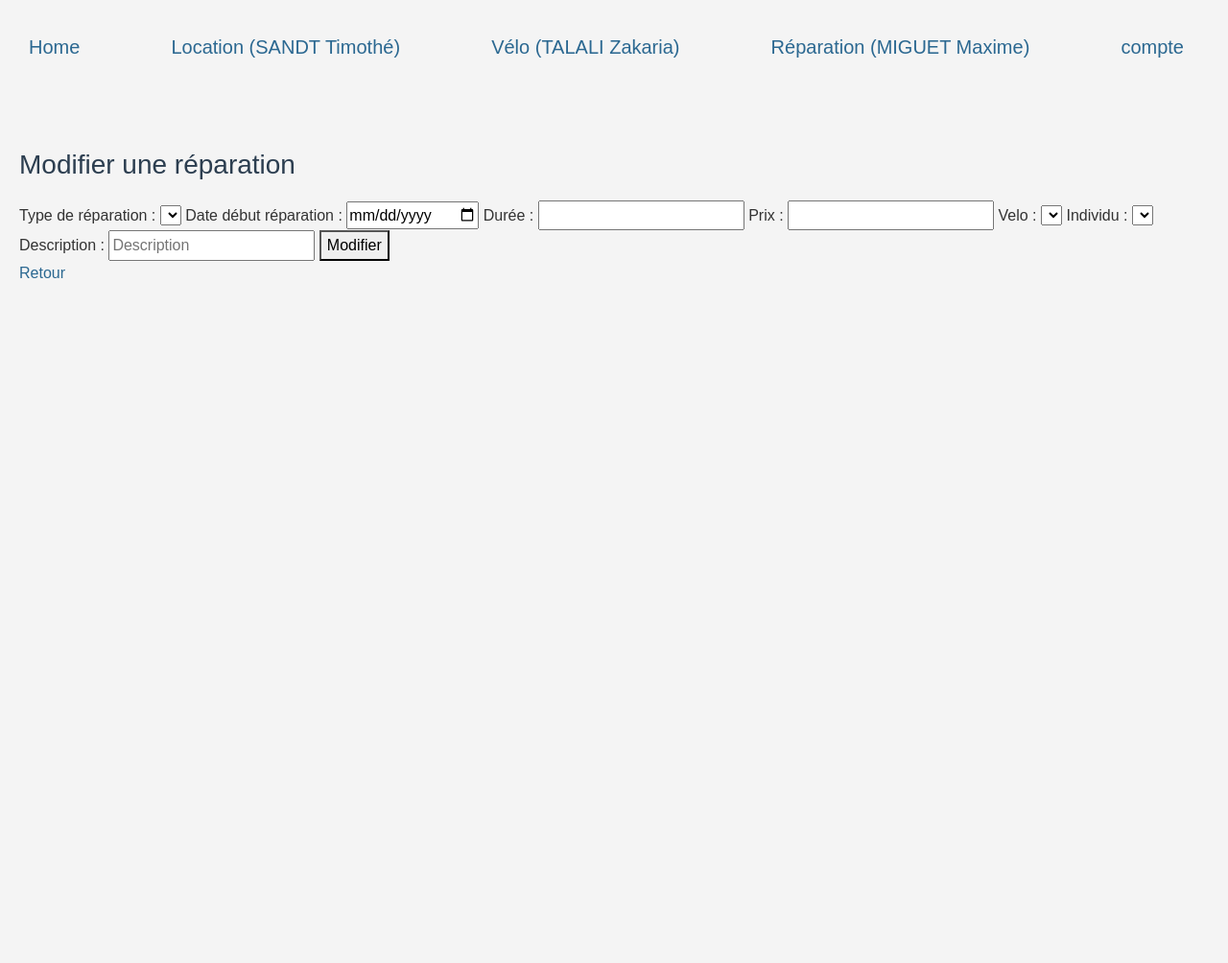
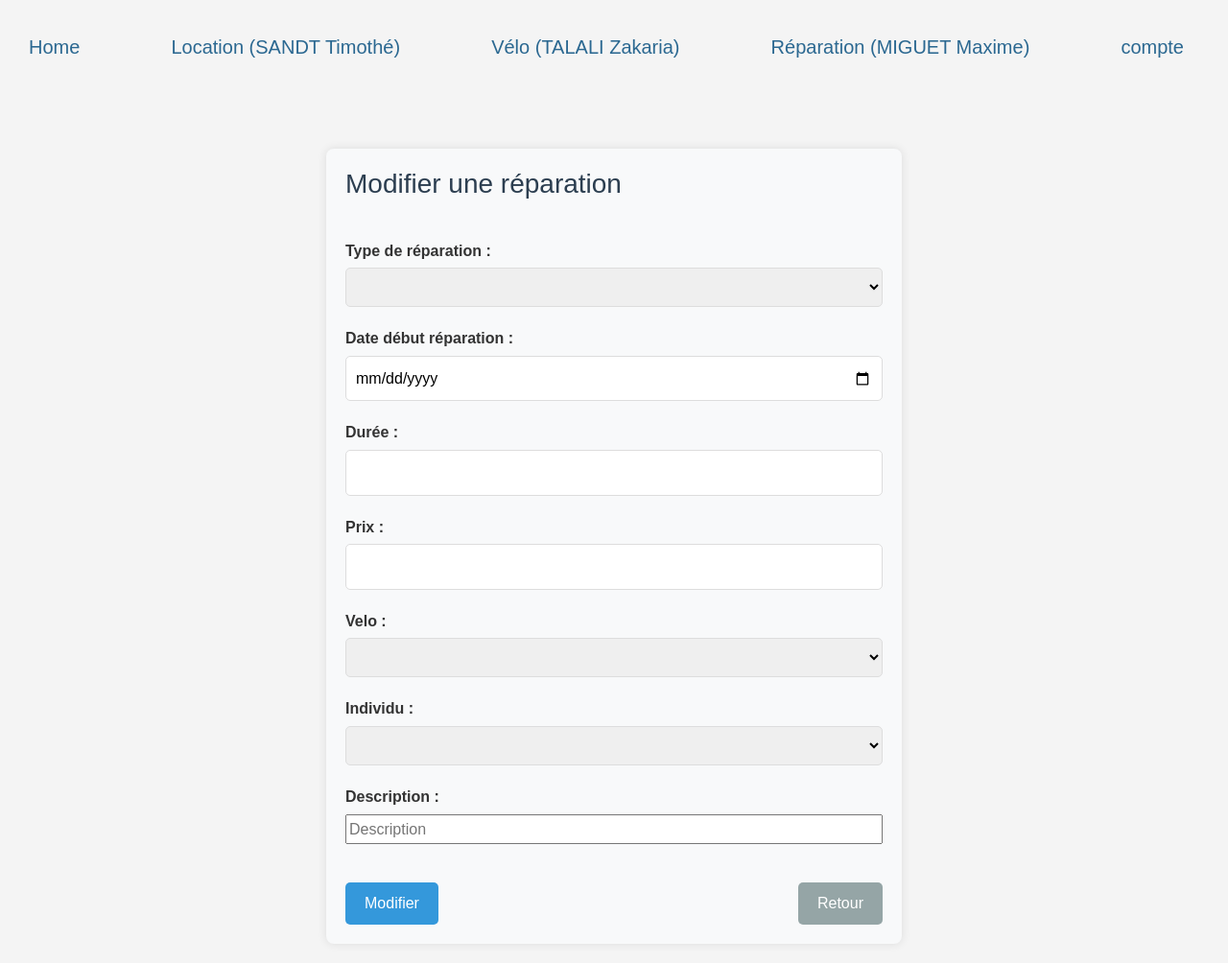
Before and after one commit to TimotheSandt/SAE1.03-1.04, a Flask app: page /reparation/edit/ in a window 1280 px wide. Shown: the whole page at 96% size. Before the commit the page ends 290 px from the top, so only its background shows below. Run offline with Flask 3, Linux system fonts and the light colour scheme; data that the repository does not hold is empty; some libraries are stand-ins or nearby versions.

Commit message:
new style reparation

```diff
--- a/www/templates/nav.html
+++ b/www/templates/nav.html
@@ -6,21 +6,21 @@
         <a class="navbar-brand" href="/location/show">Location (SANDT Timothé)</a>
         <div class="hidden">
             <a class="navbar-brand" href="/location/add">CRUD</a>
-            <a class="navbar-brand" href="/location/etat">Etat</a>
+            <a class="navbar-brand" href="/location/etat">État</a>
         </div>
     </div>
     <div class="liens">
         <a class="navbar-brand" href="/velo/show">Vélo (TALALI Zakaria)</a>
         <div class="hidden">
             <a class="navbar-brand" href="/velo/add">CRUD</a>
-            <a class="navbar-brand" href="/velo/etat">Etat</a>
+            <a class="navbar-brand" href="/velo/etat">État</a>
         </div>
     </div>
     <div class="liens">
         <a class="navbar-brand" href="/reparation/show">Réparation (MIGUET Maxime)</a>
         <div class="hidden">
             <a class="navbar-brand" href="/reparation/add">CRUD</a>
-            <a class="navbar-brand" href="/reparation/etat">Etat</a>
+            <a class="navbar-brand" href="/reparation/etat">État</a>
         </div>
     </div>
     <div class="liens">
--- a/www/templates/reparation/edit_reparation.html
+++ b/www/templates/reparation/edit_reparation.html
@@ -4,17 +4,24 @@
 Réparation
 {% endblock %}
 
+{% block style %}
+    <link rel="stylesheet" href="{{ url_for('static', filename='css/form.css') }}">
+{% endblock %}
 
 {% block body %}
 
+    <div class="form-container">
 
         <h3>Modifier une réparation</h3>
 
-<form action="/reparation/edit" method="POST">
+        <form action="/reparation/edit" method="POST" class="edit-add-form">
 
+            <div class="form-group">
                 <input type="hidden" name="id" value="{{ reparation.id }}" id="id" required>
                 <input type="hidden" name="facture" value="{{ reparation.id_facture }}" id="facture" required>
+            </div>
 
+            <div class="form-group">
                 <label for="type_reparation">Type de réparation : </label>
                 <select name="type_reparation" id="type_reparation" required>
                     {% for type_reparation in types_reparation %}
@@ -24,18 +31,24 @@ Réparation
                         </option>
                     {% endfor %}
                 </select>
+            </div>
 
+            <div class="form-group">
                 <label for="date">Date début réparation : </label>
                 <input type="date" name="date" id="date" value="{{ reparation.date}}" required>
+            </div>
 
+            <div class="form-group">
                 <label for="duree">Durée : </label>
                 <input type="number" name="duree" id="duree" value="{{ reparation.duree }}" required>
+            </div>
 
-
+            <div class="form-group">
                 <label for="prix">Prix : </label>
                 <input type="number" name="prix" id="prix" value="{{ reparation.prix }}" step="0.01" required>
+            </div>
 
-
+            <div class="form-group">
                 <label for="velo">Velo : </label>
                 <select name="velo" id="velo" required>
                     {% for velo in velos %}
@@ -45,8 +58,9 @@ Réparation
                         </option>
                     {% endfor %}
                 </select>
+            </div>
 
-
+            <div class="form-group">
                 <label for="individu">Individu : </label>
                 <select name="individu" id="individu" required>
                     {% for individu in individus %}
@@ -56,14 +70,19 @@ Réparation
                         </option>
                     {% endfor %}
                 </select>
+            </div>
 
-
+            <div class="form-group">
                 <label for="description">Description : </label>
                 <input type="text" name="description" id="description" placeholder="Description" {% if reparation.description != None %} value="{{ reparation.description }}" {% endif %}>
+            </div>
 
-    <button type="submit">Modifier</button>
+            <div class="form-actions">
+                <button type="submit" class="btn btn-primary">Modifier</button>
+                <a href="/reparation/show" class="btn btn-secondary">Retour</a>
+            </div>
 
         </form>
+    </div>
 
-<a href="/reparation/show">Retour</a>
 {% endblock %}
```
Also changed, not shown: www/templates/reparation/show_reparation.html (+20 -19 lines). Lines whose indentation alone changed are shown as unchanged.
